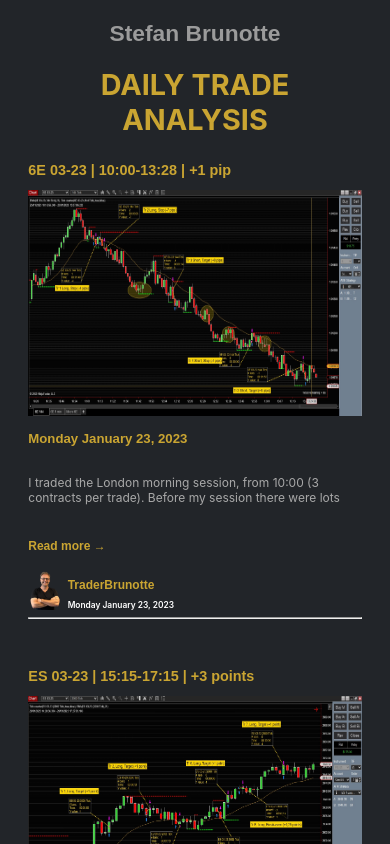
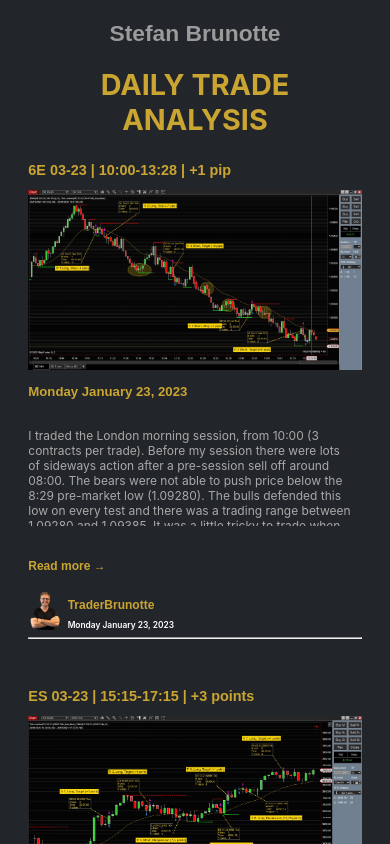
Before and after one commit to MrBrunotte/my-trade-analysis, a React (Create React App) app: page / in a window 390 px wide. Shown: the top 844 px of the page. Built offline with nearby package versions, Linux system fonts and the light colour scheme.

Commit message:
Update style

```diff
--- a/src/components/Home/Header/BlogList/BlogItem/styleBlogItem.css
+++ b/src/components/Home/Header/BlogList/BlogItem/styleBlogItem.css
@@ -16,7 +16,7 @@
 }
 .textBody {
   margin-bottom: 24px;
-  height: 90px;
+  height: 103px;
 }
 .startText {
   overflow-y: scroll;
@@ -86,4 +86,11 @@ background-color: #222529;
   .myhr { color:#caa532 }
   .readMore:hover,
   .blogItem-description:hover {
-    font-weight: 500;}
+    font-weight: 500;
+  }
+
+  @media (max-width: 768px) {
+    .textBody {
+      min-height: 110px;
+    }
+}
```
